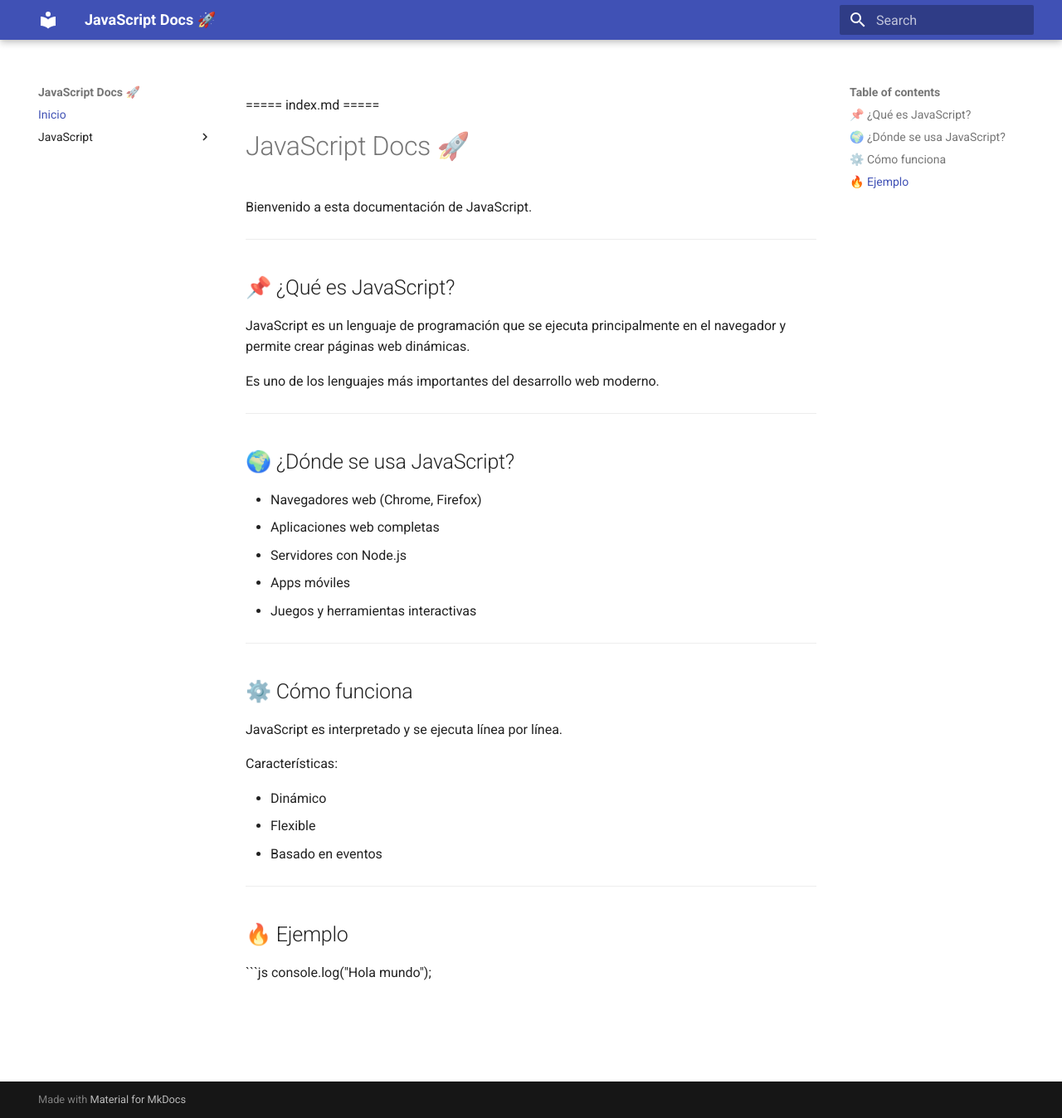
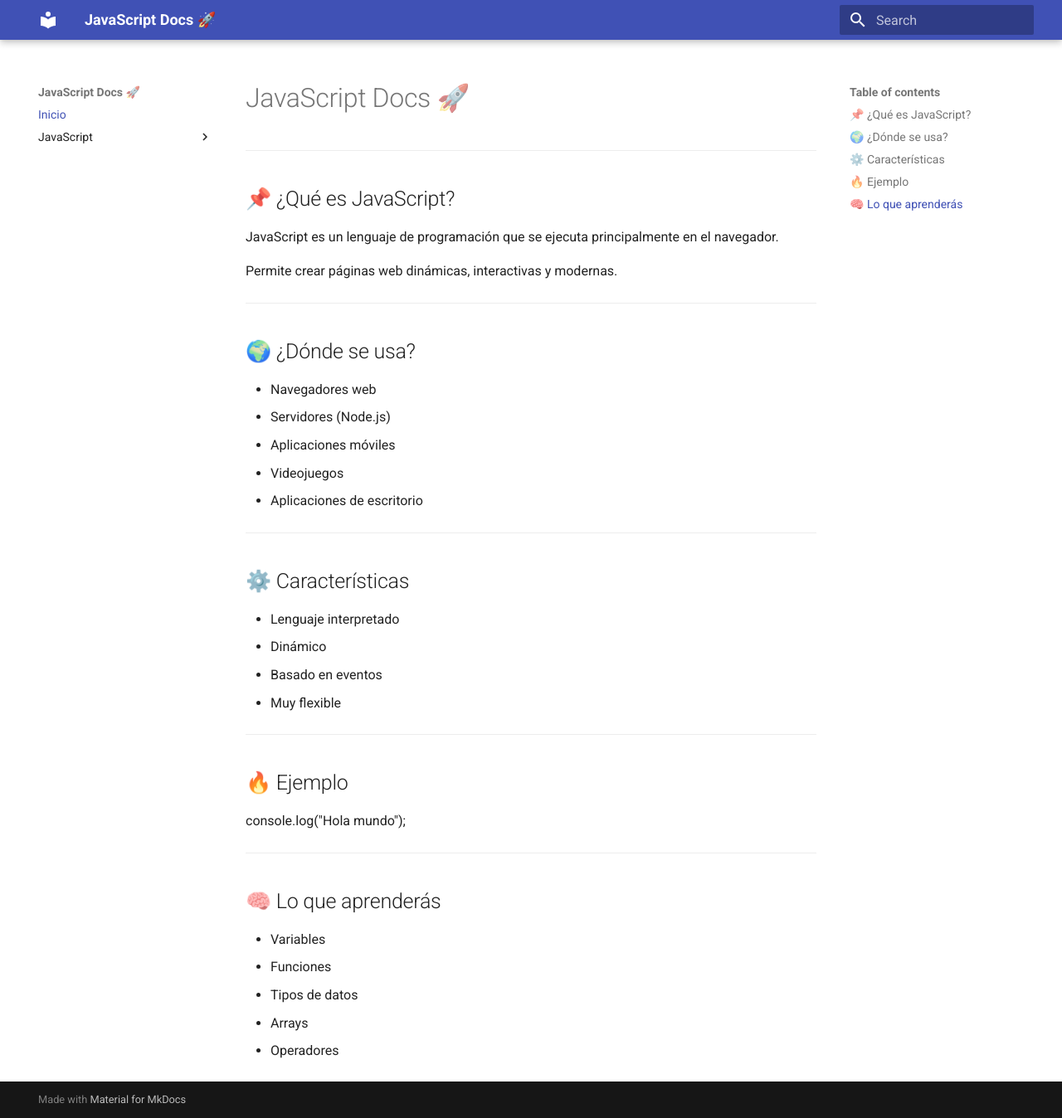
Before and after one commit to anuel33/mkdocks-proyecto-, an MkDocs documentation site: the page built from docs/index.md, in a window 1280 px wide and 1348 px high. Shown: the whole window at 83% size. Built offline with MkDocs 1.6.1 and Material for MkDocs 9.7.7, drawn with Linux system fonts in a browser that asks for light colours.

Commit message:
ampliacion

````diff
--- a/docs/index.md
+++ b/docs/index.md
@@ -1,41 +1,44 @@
-===== index.md =====
 # JavaScript Docs 🚀
-
-Bienvenido a esta documentación de JavaScript.
 
 ---
 
 ## 📌 ¿Qué es JavaScript?
 
-JavaScript es un lenguaje de programación que se ejecuta principalmente en el navegador y permite crear páginas web dinámicas.
+JavaScript es un lenguaje de programación que se ejecuta principalmente en el navegador.
 
-Es uno de los lenguajes más importantes del desarrollo web moderno.
+Permite crear páginas web dinámicas, interactivas y modernas.
 
 ---
 
-## 🌍 ¿Dónde se usa JavaScript?
+## 🌍 ¿Dónde se usa?
 
-- Navegadores web (Chrome, Firefox)
-- Aplicaciones web completas
-- Servidores con Node.js
-- Apps móviles
-- Juegos y herramientas interactivas
+- Navegadores web
+- Servidores (Node.js)
+- Aplicaciones móviles
+- Videojuegos
+- Aplicaciones de escritorio
 
 ---
 
-## ⚙️ Cómo funciona
+## ⚙️ Características
 
-JavaScript es interpretado y se ejecuta línea por línea.
-
-Características:
-
+- Lenguaje interpretado
 - Dinámico
-- Flexible
 - Basado en eventos
+- Muy flexible
 
 ---
 
 ## 🔥 Ejemplo
 
-```js
 console.log("Hola mundo");
+
+---
+
+## 🧠 Lo que aprenderás
+
+- Variables
+- Funciones
+- Tipos de datos
+- Arrays
+- Operadores
````
